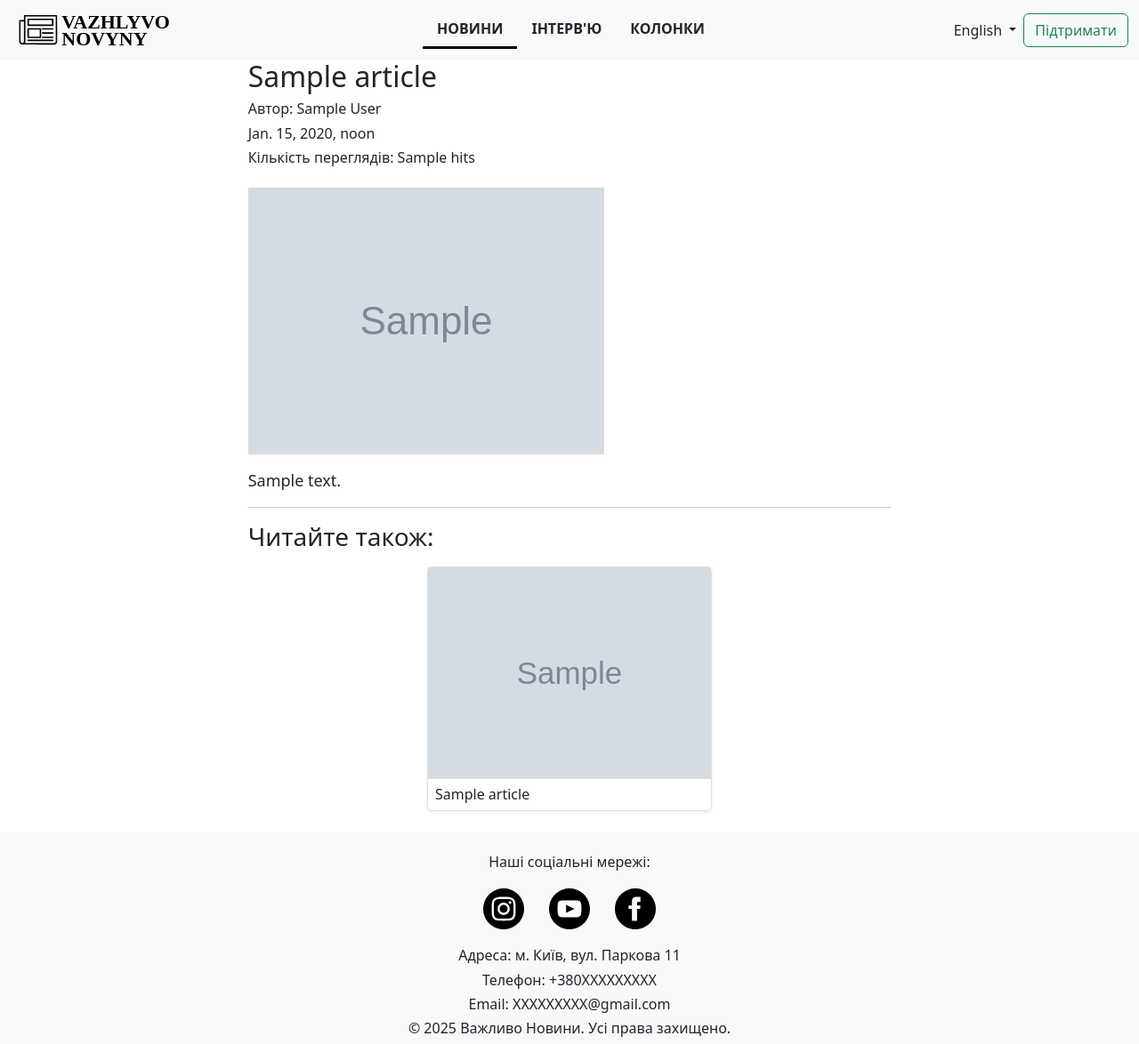
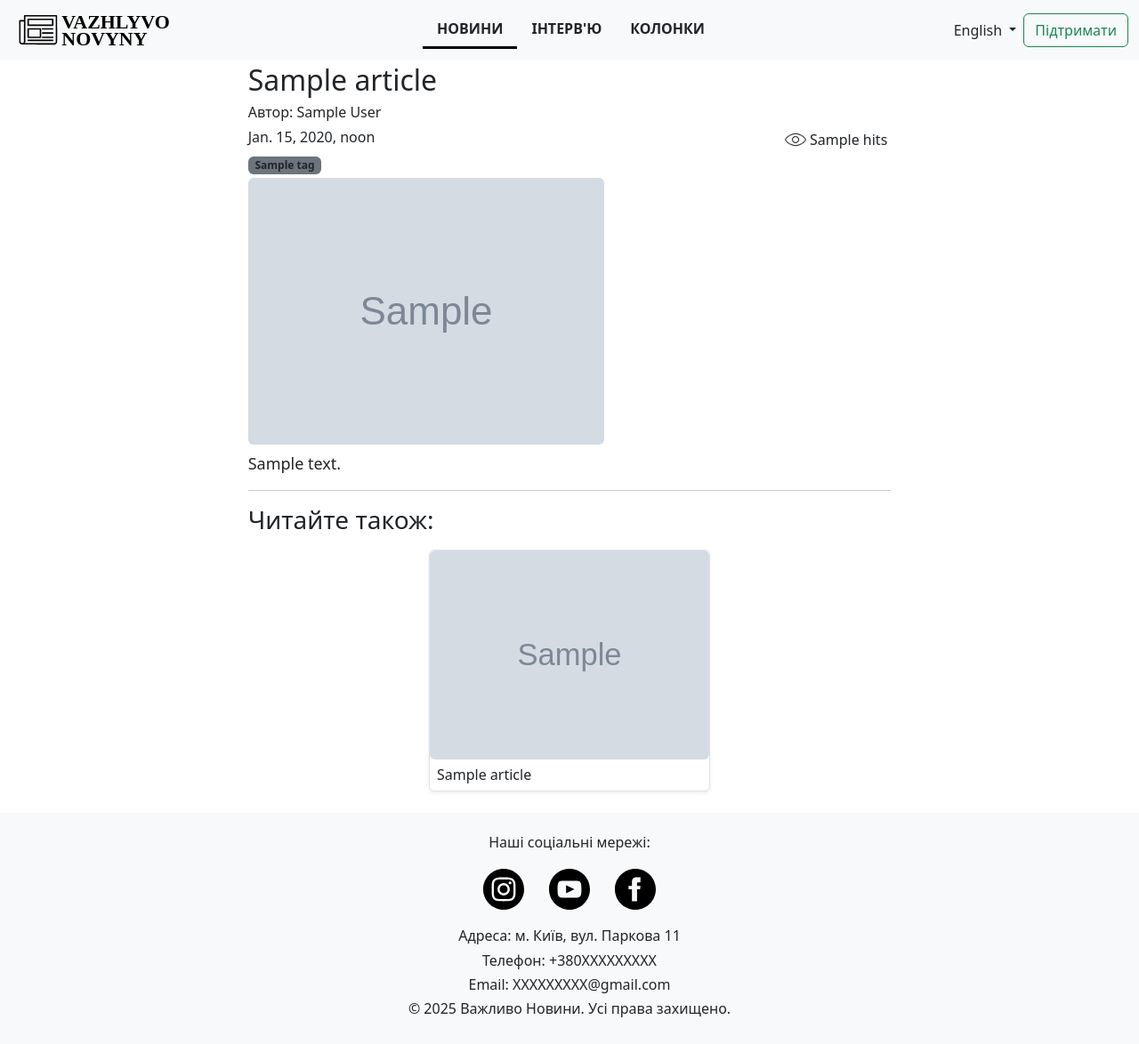
Before and after one commit to Demaiz/vazhlyvo-news, a Django app: template news/templates/news/article.html in a window 1280 px wide. Shown: the whole page at 89% size. After the commit the page ends 1144 px from the top, so only its background shows below. Run offline with Django 5.2, Linux system fonts and the light colour scheme; tables that the repository leaves empty hold one stand-in row (values such as "Sample post"); the template is opened without the code that fills it: values that come from a table or form of the project are taken from there, most other values are stand-ins (such as "Sample title", 1, 10 or a date in 2020); grey boxes marked "Sample" are stand-in pictures; some libraries are stand-ins or nearby versions.

Commit message:
Refactored article page and added tags

```diff
--- a/news/static/news/main.css
+++ b/news/static/news/main.css
@@ -51,3 +51,7 @@
 .enemy-losses-item{
     min-width: 109px;
 }
+
+.eye-icon{
+    height: 24px;
+}
--- a/news/templates/news/article.html
+++ b/news/templates/news/article.html
@@ -4,17 +4,30 @@
 <html>
     <head>
     {% load i18n %}
+    {% load static %}
     </head>
     <body>
         {% block content %}
         <div class="container-fluid">
             <div class="row d-flex justify-content-center">
                 <div class="col-xxl-6 col-xl-7 col-md-9">
-                    <h2>{{article.title}}</h2>
-                    <h6>{% trans "Автор" %}: {{article.author.user.first_name}} {{article.author.user.last_name}}</h6>
-                    <h6>{{article.date}}</h6>
-                    <h6>Кількість переглядів: {{hits}}</h6>
-                    <img src="{{article.cover_image.url}}" class="img-fluid my-3" alt="cover image">
+                        <h2 class="mt-1">{{article.title}}</h2>
+                        <div class="row">
+                            <div class="col-8">
+                                <h6>{% trans "Автор" %}: {{article.author.user.first_name}} {{article.author.user.last_name}}</h6>
+                                <h6>{{article.date}}</h6>
+                                {% for tag in tags %}
+                                    <span class="badge bg-secondary text-dark">{{tag}}</span>
+                                {% endfor %}
+                            </div>
+                            <div class="col-4 d-flex justify-content-end">
+                                <div class="d-flex align-items-center justify-content-end">
+                                    <img src="{% static 'news/images/eye_icon.png' %}" class="eye-icon" alt="eye icon">
+                                    <p class="mb-0 mx-1">{{hits}}</p>
+                                </div>
+                            </div>
+                        </div>
+                    <img src="{{article.cover_image.url}}" class="img-fluid my-1 mb-2 rounded" alt="cover image">
                     <div class="text-justify article-text">
                         {{article.text|safe}}
                     </div>
@@ -27,11 +40,11 @@
                         <h3>{% trans "Читайте також" %}:</h3>
                     </div>
                 </div>
-                <div class="row d-flex justify-content-center">
+                <div class="row d-flex justify-content-center px-2">
                     {% for recommendation in recommendations %}
-                    <div class="col-xxl-2 col-sm-3 border rounded m-2 p-0 shadow-sm">
+                    <div class="col-xxl-2 col-sm-3 border rounded m-2 p-0 shadow-sm rounded">
                         <a href="{% url 'article' article_title=' ' article_id=recommendation.id %}" class = "text-reset text-decoration-none">
-                            <img src="{{ recommendation.cover_image.url }}" class="img-fluid">
+                            <img src="{{ recommendation.cover_image.url }}" class="img-fluid rounded" alt="{{recommendation.title}}">
                             <h6 class="hover-text m-2">{{recommendation.title}}</h6>
                         </a>
                     </div>
--- a/news/views.py
+++ b/news/views.py
@@ -59,6 +59,7 @@ def index(request):
 @cache_page(60 * 15)
 def article(request, article_title, article_id):
     article = get_object_or_404(Article, pk=article_id)
+    tags = article.tags.all()
     recommendations = Article.objects.filter(tags__in=article.tags.all()).distinct().exclude(id=article_id).order_by("-date")[:3]
 
     # try to count hit
@@ -68,7 +69,8 @@ def article(request, article_title, article_id):
     context = {
         "article": article,
         "recommendations": recommendations,
-        "hits": hit_count.hits
+        "hits": hit_count.hits,
+        "tags": tags
     }
 
     return redirect("article", slugify(article.title, allow_unicode=True), article_id) \
```
Also changed, not shown: news/static/news/images/eye_icon.png (added).
